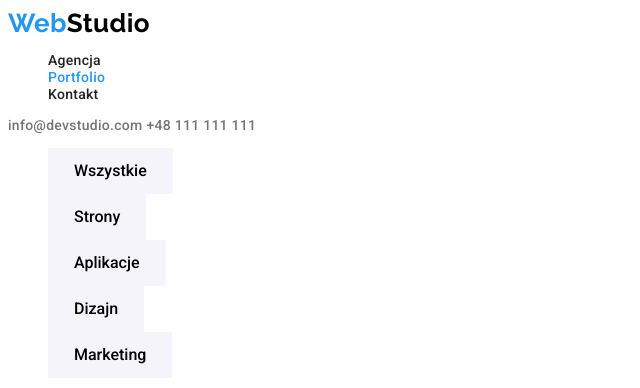
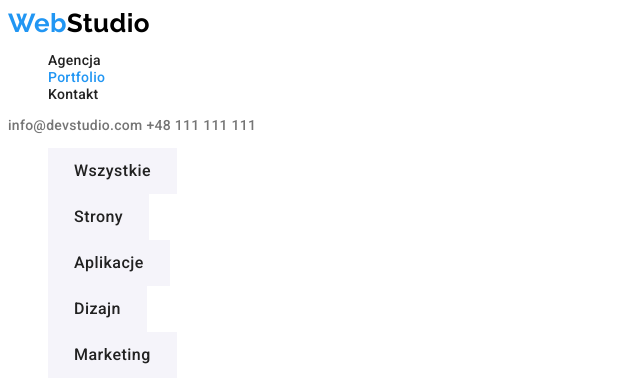
Before and after one commit to Maciej4896/goit-markup-hw-02, a plain HTML site: page portfolio.html in a window 1280 px wide. Shown: the top 388 px of the page, 0-640 px from the left. Drawn offline with Linux system fonts and the light colour scheme.

Commit message:
Update styles.css

```diff
--- a/css/styles.css
+++ b/css/styles.css
@@ -21,16 +21,16 @@ body {
   font-size: 16px;
   line-height: 1.62;
   padding: 6px 22px;
+  font-family: 'Roboto', sans-serif;
+  cursor: pointer;
+  color: var(--main-text-color);
+  letter-spacing: 0.03em;
 }
 .button-panel button:hover,
 button:focus {
   color: #ffffff;
   background-color: var(--brand-color);
   border: var(--brand-color) 4px solid;
-  cursor: pointer;
-}
-.button-panel button {
-  font-family: 'Roboto', sans-serif;
 }
 .navigation-links a {
   font-weight: 500;
@@ -128,6 +128,7 @@ button:focus {
 .text-header {
   font-weight: 700;
   line-height: 1.14;
+  font-size: 14px;
 }
 
 .our-crew-list h2,
```
